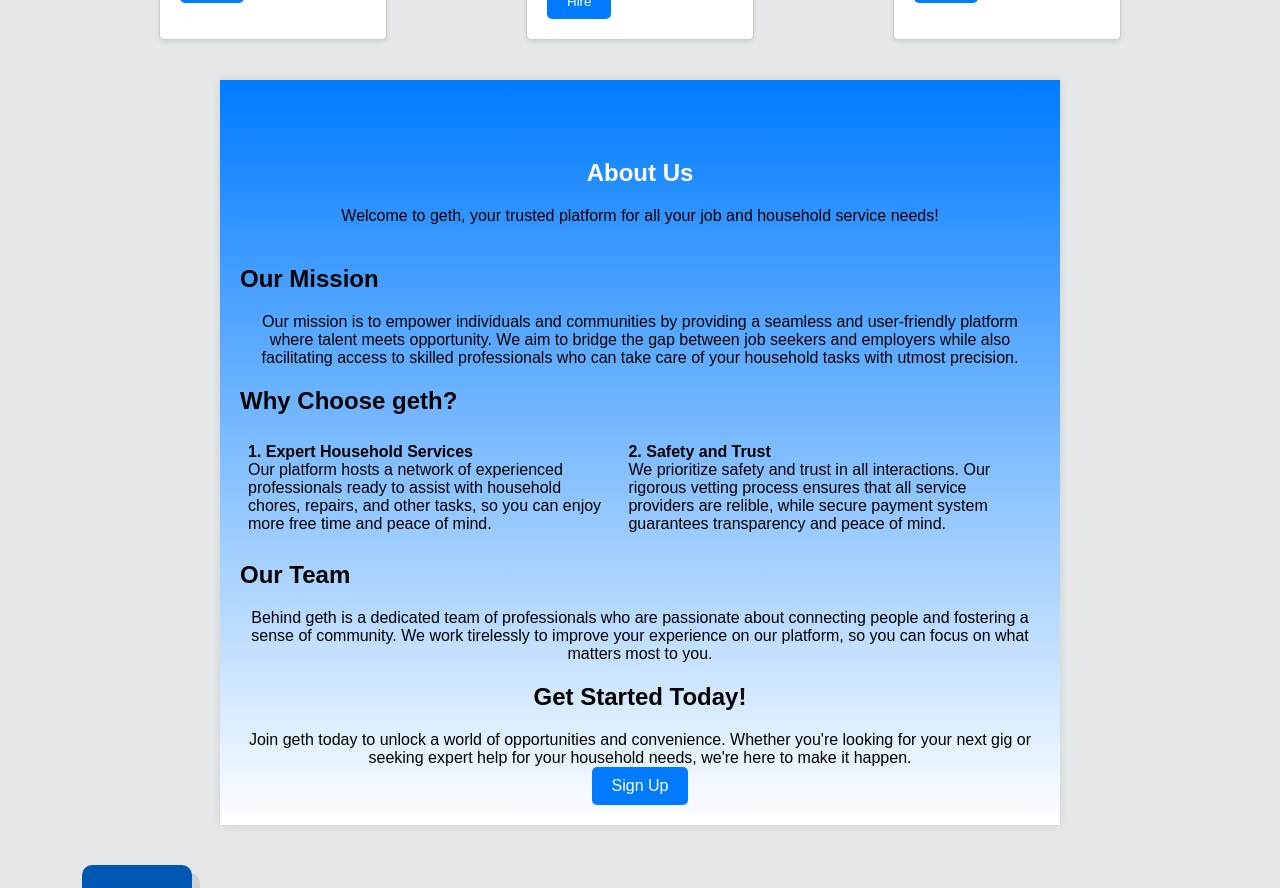
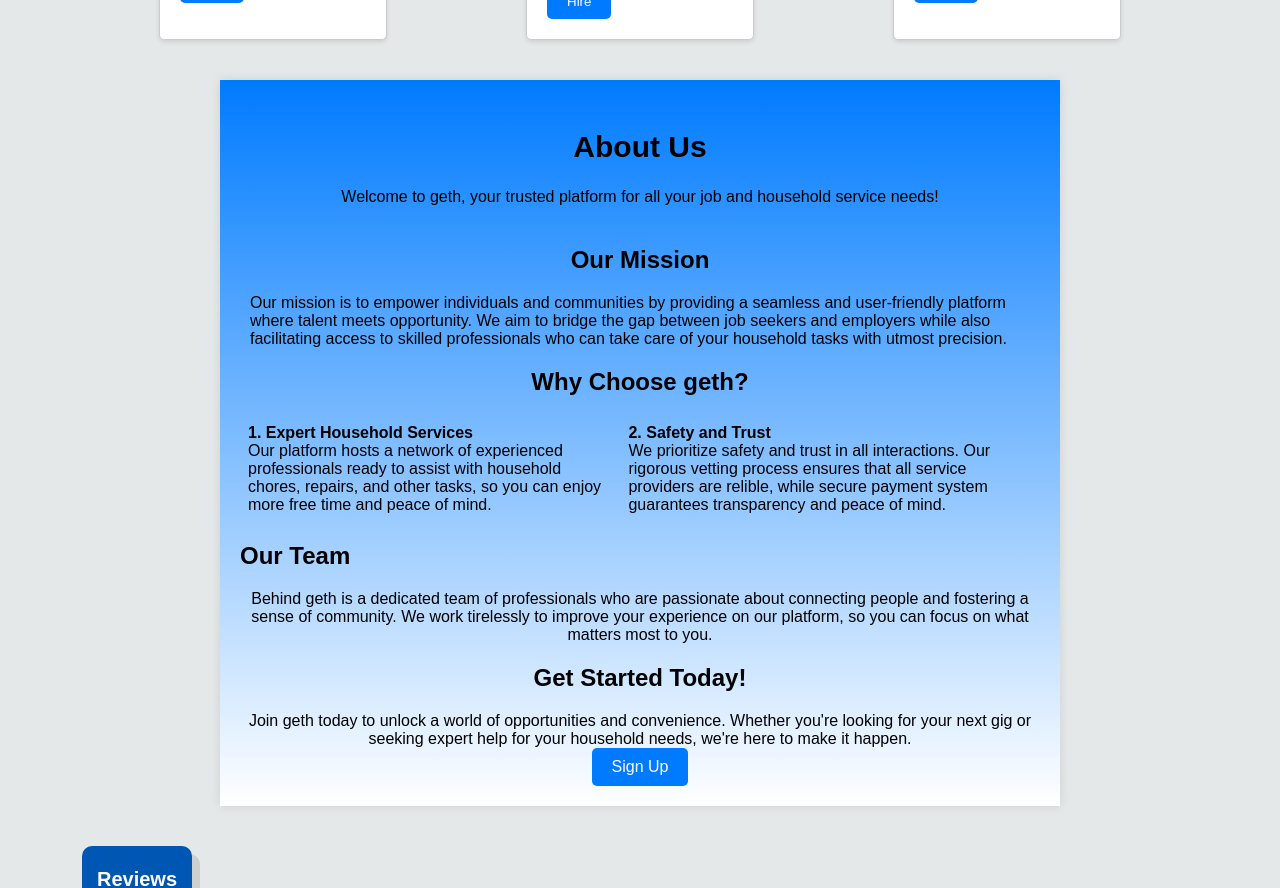
Before and after one commit to HrxSrv/geth, a React (Create React App) app in the folder geth/: page / in a window 1280 px wide. Shown: the part 980-1868 px from the top of the page. Built offline with nearby package versions, Linux system fonts and the light colour scheme.

Commit message:
sixth commit

```diff
--- a/geth/src/aboutus.css
+++ b/geth/src/aboutus.css
@@ -8,6 +8,7 @@
     box-shadow: 0 0 10px rgba(0, 0, 0, 0.1);
     background: linear-gradient(to bottom, #007BFF, #ffffff);
     color: black;
+
 }
 
 h1 {
@@ -28,19 +29,27 @@ p {
 }
 
 .about-section h1 {
-    color: #fff;
+    margin-top: -10px;
+    color: black;
+    font-size: 30px;
 }
 
 .mission-section {
     margin-top: 20px;
 }
-
+.mission-section h2{
+    text-align: center;
+}
 .mission-section p {
-    text-align: center;
+    text-align: left;
+    margin: 0 auto 0 10px;
 }
 
 .why-choose-section {
     margin-top: 20px;
+}
+.why-choose-section h2{
+    text-align: center;
 }
 .why-m{
     display: flex;
@@ -65,7 +74,9 @@ p {
 .team-section {
     margin-top: 20px;
 }
-
+.team-section h2{
+    text-align: centercd;
+}
 .team-section p {
     text-align: center;
 }
```
